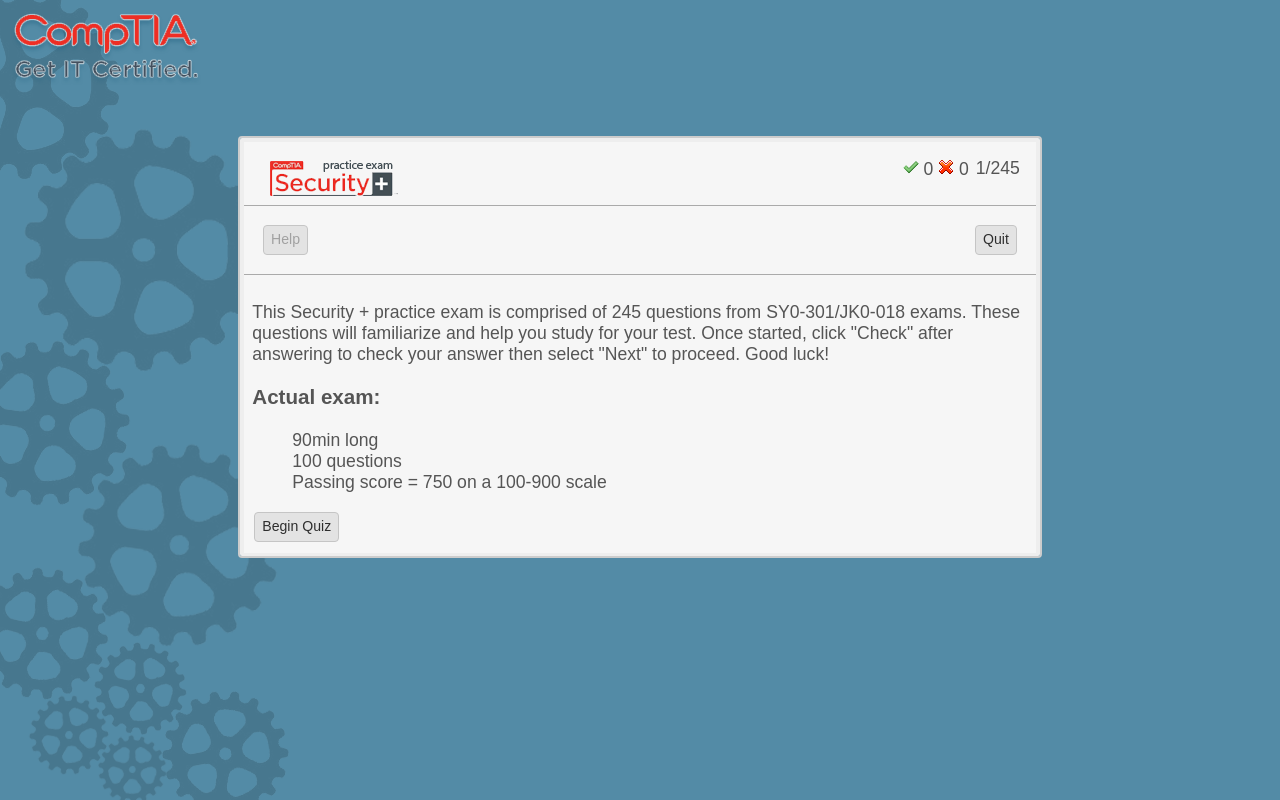
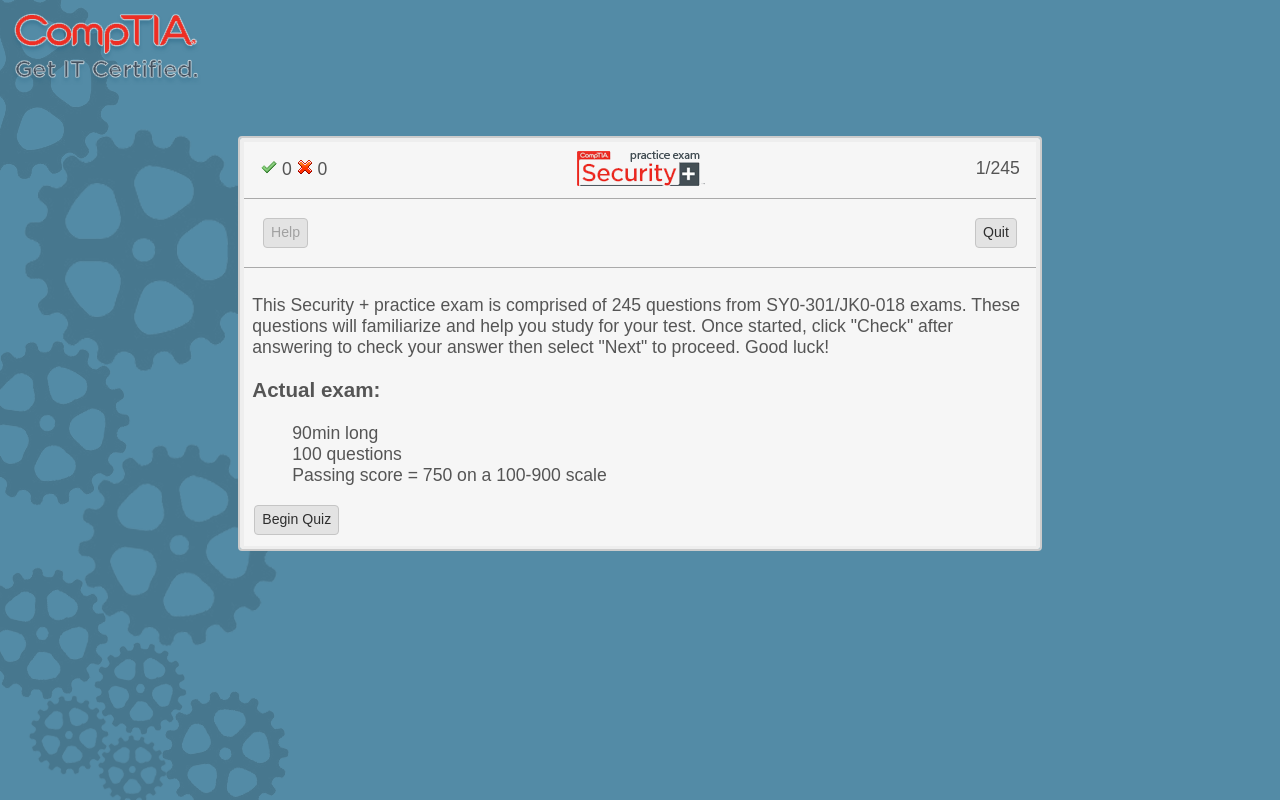
Before and after one commit to jdmb77/SecPlus, a plain HTML site: page index.html in a window 1280 px wide. Drawn offline with Linux system fonts and the light colour scheme.

Commit message:
Adjust css for score stats

```diff
--- a/css/site.css
+++ b/css/site.css
@@ -78,14 +78,17 @@ ul{
 	background: url("images/lock.png") no-repeat scroll right bottom #f6f6f6;
 }
 .q-title{
-	background: url("images/secpluspe.png") no-repeat scroll right bottom #f6f6f6;
+	background: url("images/secpluspe.png") no-repeat scroll #f6f6f6;
 	height: 28px;
-    width: 128px;
+  width: 128px;
+  position: absolute;
+  top: 8px;
+  left: 42%;
 }
 .q-gameOver  hr{
 	visibility: hidden;
 }
-.q-score-track {
+/*.q-score-track {
 	margin-right: 50px;
 	float: right;
-}
+}*/
--- a/index.html
+++ b/index.html
@@ -9,11 +9,10 @@
 <body>
 	<div class="logo"></div>
 	<div class="frame">
-	<div id="quizArea"/>
+		<div id="quizArea"></div>
 	</div>
-
-</body>
 	<script src="js/jquery.min.js"></script>
 	<script src="js/jQuizMe-2.2.1.min.js"></script>
 	<script src="js/quiz.js"></script>
+</body>
 </html>
```
Lines whose indentation alone changed are shown as unchanged.
